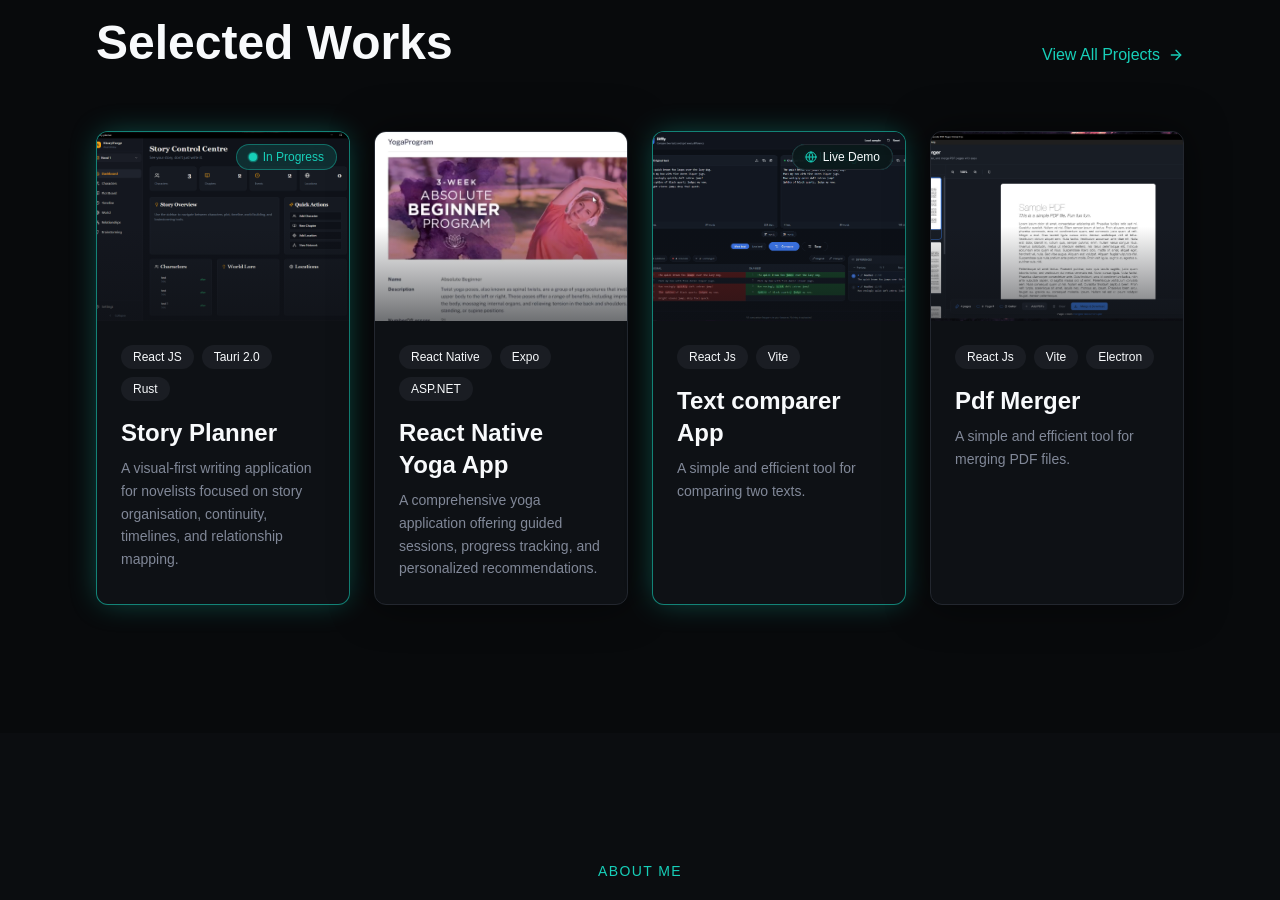
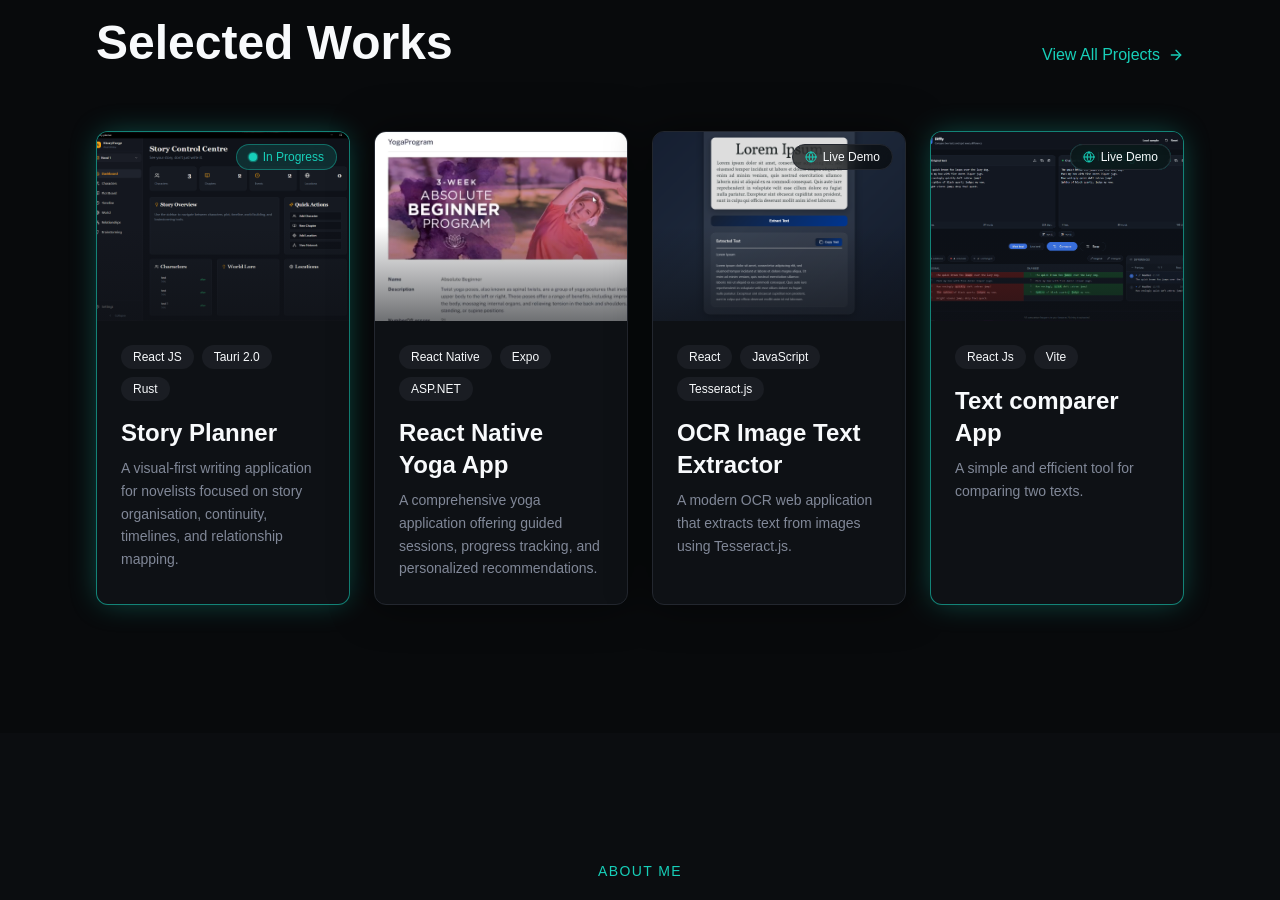
Before and after one commit to nitagashi/My-portfolio, a React (Vite) app: page /#/ in a window 1280 px wide. Shown: the part 945-1845 px from the top of the page. Built offline with nearby package versions, Linux system fonts and the light colour scheme; the HTML template or start-up script is replaced by a standard one.

Commit message:
Added text extractor project

```diff
--- a/src/data/projects.ts
+++ b/src/data/projects.ts
@@ -121,6 +121,40 @@ export const projects: Project[] = [
         type: "video",
         url: "k-PKCSrbCyM",
         caption: "Admin Dashboard",
+      },
+    ],
+  },
+  {
+    id: "OCR-Image-Text-Extractor",
+    title: "OCR Image Text Extractor",
+    description:
+      "A modern OCR web application that extracts text from images using Tesseract.js.",
+    longDescription:
+      "An elegant and responsive OCR (Optical Character Recognition) application built with React and Tesseract.js. Users can upload images, preview them instantly, and extract readable text with real-time progress tracking. The app features a modern glassmorphism-inspired interface designed for a clean and intuitive user experience.",
+    tags: ["React", "JavaScript", "Tesseract.js", "CSS3"],
+    image: "assets/img/ocr-app-2.png",
+    liveUrl: "https://nitagashi.github.io/text-extract-app/",
+    githubUrl: "https://github.com/nitagashi/text-extract-app/",
+    features: [
+      "Image text extraction",
+      "OCR processing with Tesseract.js",
+      "Live extraction progress",
+      "Image preview",
+      "Responsive modern UI",
+      "Glassmorphism design",
+      "Multi-image format support",
+    ],
+    year: "2025",
+    media: [
+      {
+        type: "image",
+        url: "assets/img/ocr-app-1.png",
+        caption: "Main application interface",
+      },
+      {
+        type: "image",
+        url: "assets/img/ocr-app-2.png",
+        caption: "OCR extraction results",
       },
     ],
   },
```
Also changed, not shown: public/assets/img/ocr-app-1.png (added), public/assets/img/ocr-app-2.png (added).
